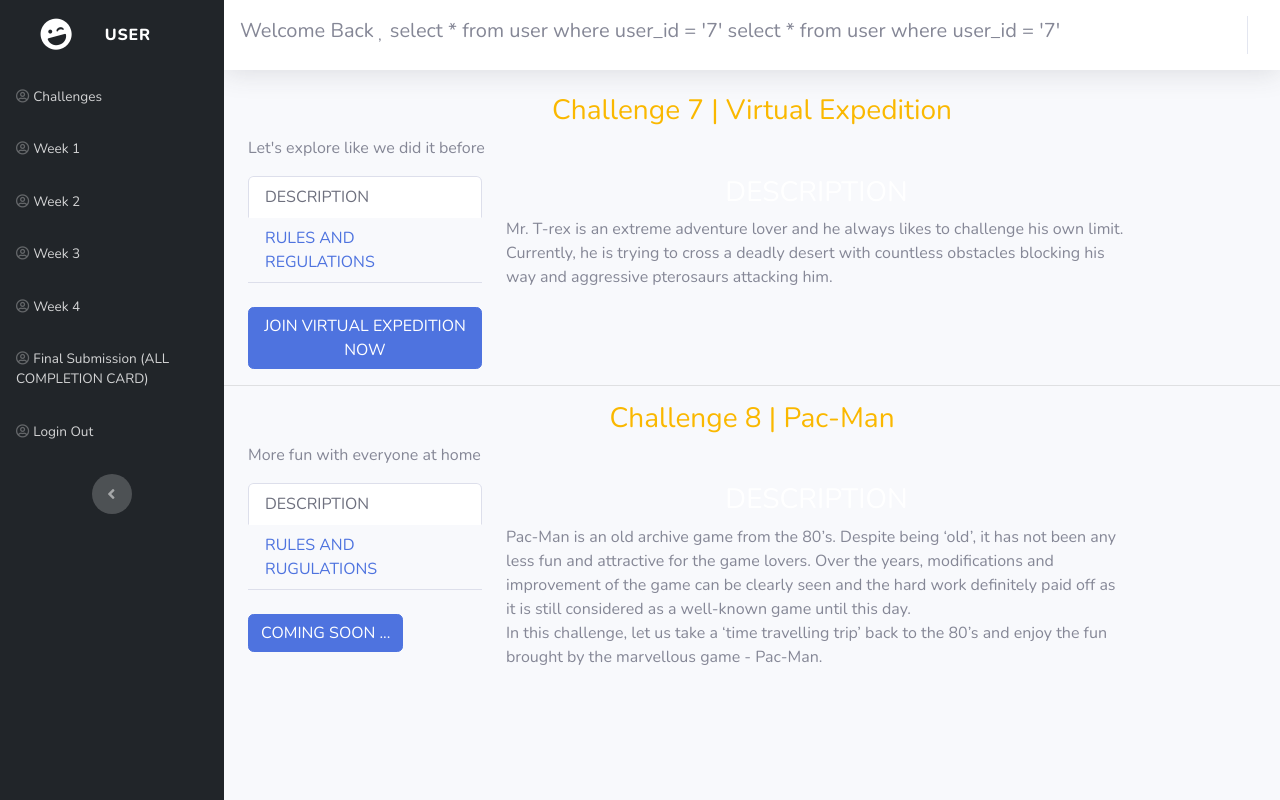
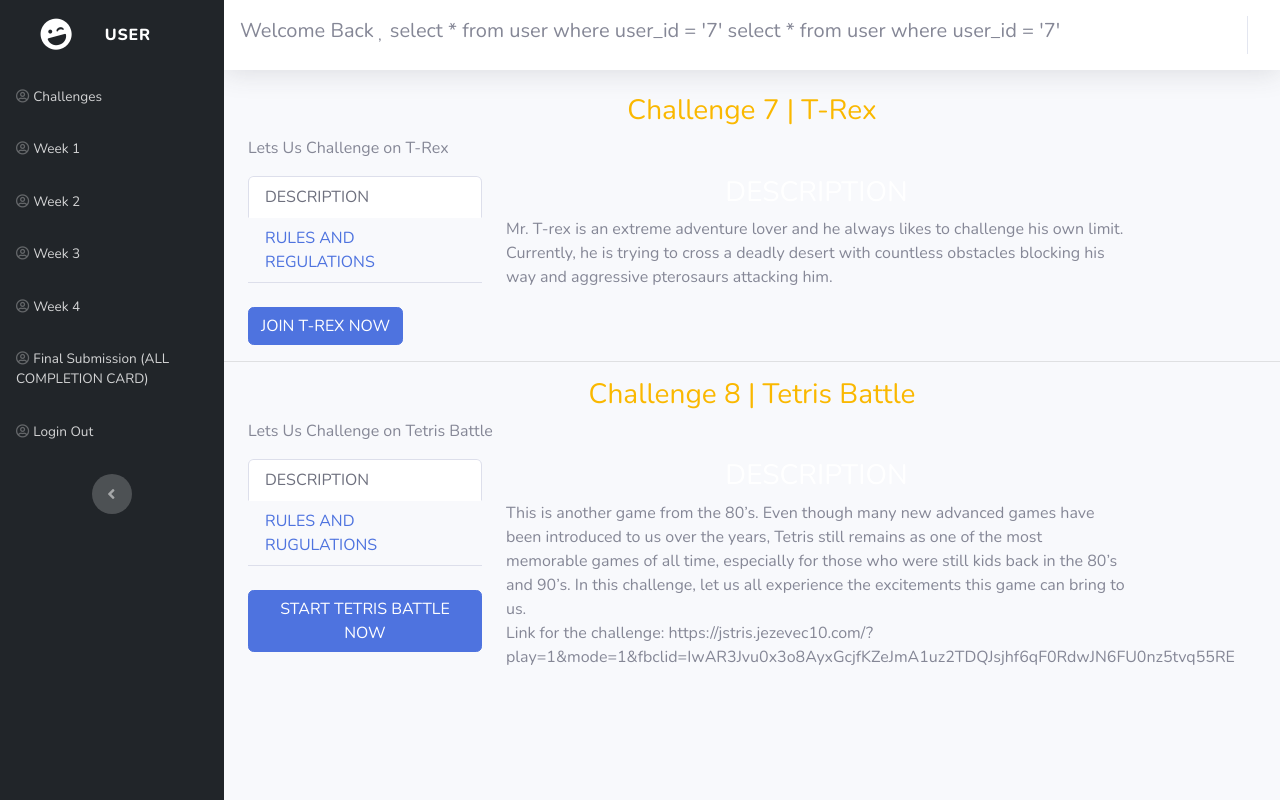
Before and after one commit to cqp7dm2/JotaJoti2020, a PHP site: page /JotaJoti2020/loginRegister/weekfour.php in a window 1280 px wide. Run offline with PHP 8.4, Linux system fonts and the light colour scheme; a user stored in the database is signed in; data comes from the database, SQL or seed files in the repository; style sheets or scripts are compiled from the project's sources; some web fonts are replaced.

Commit message:
2 base done

```diff
--- a/loginRegister/weekfour.php
+++ b/loginRegister/weekfour.php
@@ -51,8 +51,8 @@ SESSION_start();
                                           <main id="main">
                                           <section id="features" class="features">
                                             <div class="container">
-                                              <h3 data-aos="fade-right" style="color: #fab800;">Challenge 7 | Virtual Expedition</h3>
-                                              <p class="futura" data-aos="flip-down"> Let's explore like we did it before
+                                              <h3 data-aos="fade-right" style="color: #fab800;">Challenge 7 | T-Rex</h3>
+                                              <p class="futura" data-aos="flip-down"> Lets Us Challenge on T-Rex
 
                                               <div class="row">
                                                 <div class="col-lg-3">
@@ -64,7 +64,7 @@ SESSION_start();
                                                       <a class="nav-link " data-toggle="tab" href="#tab-2">RULES AND REGULATIONS</a>
                                                     </li>
                                                   </ul>
-                                                    <a class="mt-4 btn btn-primary btn-xl text-uppercase js-scroll-trigger" href= "https://docs.google.com/forms/d/e/1FAIpQLSdwkmpH6Xkhz3aiFa_FBqcwc3cAVUpQSLNnJ3jW4BNI-nmhQg/viewform" target="_blank">Join Virtual Expedition Now</a>
+                                                    <a class="mt-4 btn btn-primary btn-xl text-uppercase js-scroll-trigger" href="../trex.php" target="_blank">Join T-Rex Now</a>
                                                 </div>
                                                 <div class="col-lg-9 mt-4 mt-lg-0">
                                                   <div class="tab-content">
@@ -101,8 +101,8 @@ SESSION_start();
                      <!-- 2nd Competition  -->
                                            <section id="features" class="features">
                                              <div class="container">
-                                               <h3 data-aos="fade-right" style="color: #fab800;">Challenge 8 | Pac-Man</h3>
-                                               <p class="futura" data-aos="flip-down">More fun with everyone at home </p>
+                                               <h3 data-aos="fade-right" style="color: #fab800;">Challenge 8 | Tetris Battle</h3>
+                                               <p class="futura" data-aos="flip-down">Lets Us Challenge on Tetris Battle</p>
 
                                                <div class="row">
                                                  <div class="col-lg-3">
@@ -114,8 +114,8 @@ SESSION_start();
                                                        <a class="nav-link" data-toggle="tab" href="#cab-2">RULES AND RUGULATIONS</a>
                                                      </li>
                                                    </ul>
-                                                   <a class="mt-4 btn btn-primary btn-xl text-uppercase js-scroll-trigger" href="#" >Coming Soon ... </a>
-                                                     <!-- <a class="mt-4 btn btn-primary btn-xl text-uppercase js-scroll-trigger" href="../pacman.php" target="_blank">Start Game Now</a> -->
+                                                   <!-- <a class="mt-4 btn btn-primary btn-xl text-uppercase js-scroll-trigger" href="#" >Coming Soon ... </a> -->
+                                                     <a class="mt-4 btn btn-primary btn-xl text-uppercase js-scroll-trigger" href="../tettris.php" target="_blank">Start Tetris Battle Now</a>
                                                  </div>
                                                  <div class="col-lg-9 mt-4 mt-lg-0">
                                                    <div class="tab-content">
@@ -124,10 +124,10 @@ SESSION_start();
                                                          <div class="col-lg-10 details order-2 order-lg-1">
                                                            <h3>DESCRIPTION</h3>
                                                            <p>
-                                                             Pac-Man is an old archive game from the 80’s. Despite being ‘old’, it has not been any less fun and attractive for the game lovers. Over the years, modifications and improvement of the game can be clearly seen and the hard work definitely paid off as it is still considered as a well-known game until this day.
+                                                             This is another game from the 80’s. Even though many new advanced games have been introduced to us over the years, Tetris still remains as one of the most memorable games of all time, especially for those who were still kids back in the 80’s and 90’s.
+                                                             In this challenge, let us all experience the excitements this game can bring to us.
                                                              <br>
-                                                            In this challenge, let us take a ‘time travelling trip’ back to the 80’s and enjoy the fun brought by the marvellous game - Pac-Man.
-
+                                                             Link for the challenge: https://jstris.jezevec10.com/?play=1&mode=1&fbclid=IwAR3Jvu0x3o8AyxGcjfKZeJmA1uz2TDQJsjhf6qF0RdwJN6FU0nz5tvq55RE
                                                             </p>
                                                          </div>
                                                        </div>
@@ -138,9 +138,12 @@ SESSION_start();
                                                            <h3>RULES AND REGULATIONS</h3>
 
                                                            <p>
-                                                             1) Specific points are required to reach or exceed to be considered as completing the challenge. <br>
-                                                             2) Leader board is shown for competitive spirits. <br>
-                                                             3) Participants are allowed to play as many times as they desire. <br>
+                                                             Rules and Regulation <br>
+                                                               1) Participants have to clear 40 lines in 2 minutes. <br>
+                                                               2) After completing all 40 lines, take a screenshot of your results with the time shown clearly. <br>
+                                                               3) Submit the screenshotted result via google form provided. <br>
+                                                               4) Practice makes perfect. Participants can play as many times as desire either for practice or just for fun.  <br>
+
                                                            </p>
 
                                                          </div>
```
